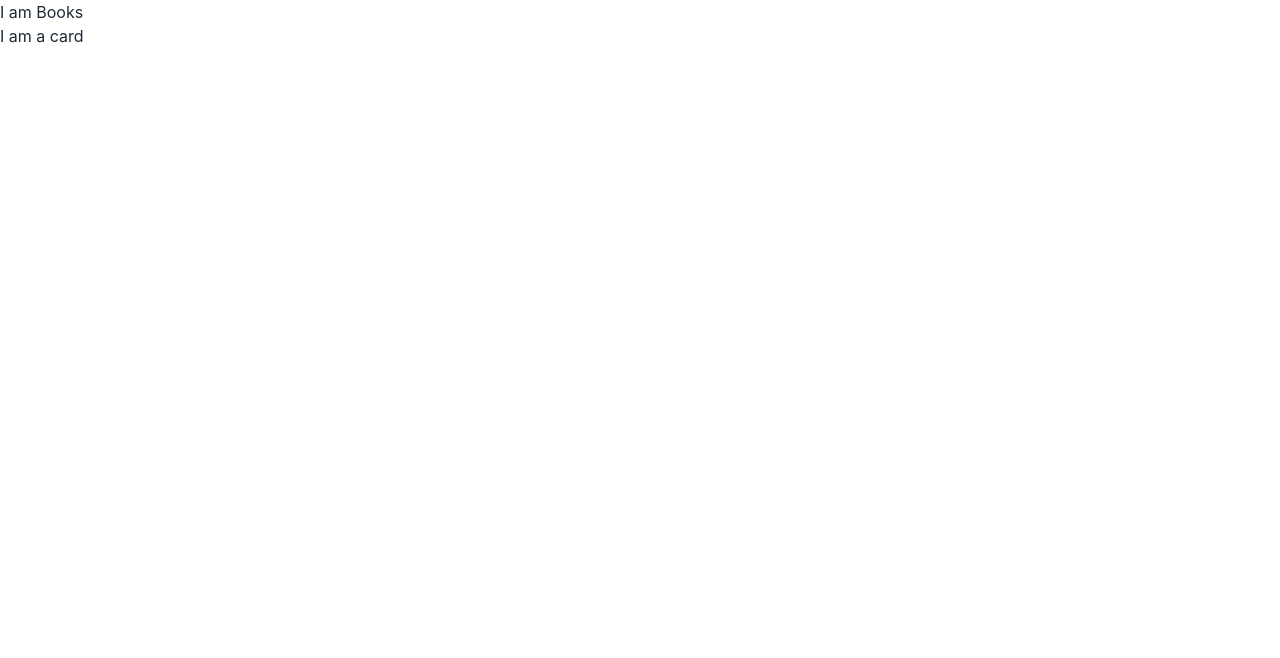
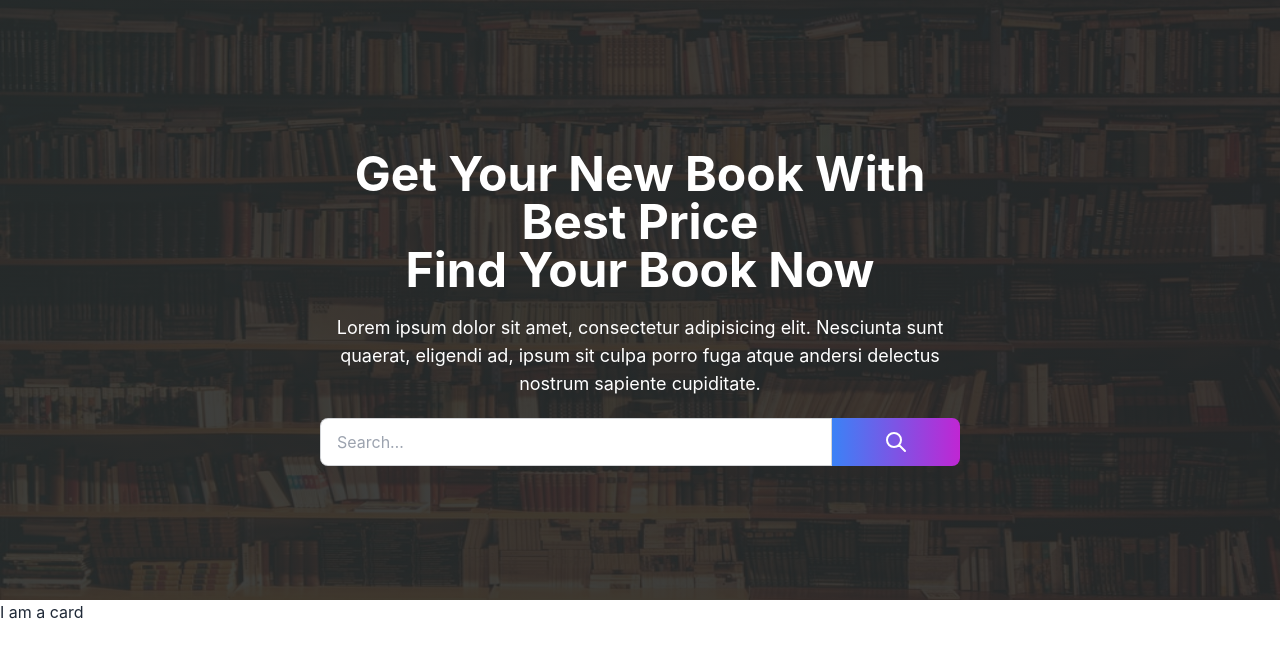
Before and after one commit to foy4748/phonetics, a Next.js app: page /books in a window 1280 px wide. Shown: the top 658 px of the page. Built offline with nearby package versions, Linux system fonts and the light colour scheme.

Commit message:
banner added

```diff
--- /dev/null
+++ b/components/booksComponents/BooksBanner.js
@@ -0,0 +1,26 @@
+import Image from "next/image";
+import styles from '../../styles/BooksBanner.module.css';
+
+const BooksBanner = () => {
+    return (
+        <div className="relative text-white">
+            <div className={`${styles.banner_img}`}>
+                <Image src='/BookBannerImg.jpeg' width={1000} height={0} className='h-[300px] md:h-[600px] w-full' alt='' />
+            </div>
+            <div className="text-center absolute top-12 md:top-1/4 left-3 md:left-1/4 right-3 md:right-1/4">
+                <h2 className="text-2xl md:text-5xl font-bold">Get Your New Book With Best Price <br /> Find Your Book Now</h2>
+                <p className="mt-2 md:mt-5 text-xs md:text-lg">Lorem ipsum dolor sit amet, consectetur adipisicing elit. Nesciunta sunt quaerat, eligendi ad, ipsum sit culpa porro fuga atque andersi delectus nostrum sapiente cupiditate.</p>
+                <div className="form-control mt-5">
+                    <div className="input-group justify-center">
+                        <input type="text" placeholder="Search…" className=" w-1/2 md:w-full input input-bordered" />
+                        <button className="btn btn-square w-1/5 bg-gradient-to-r from-blue-500 to-fuchsia-600 border-none">
+                            <svg xmlns="http://www.w3.org/2000/svg" className="h-6 w-6" fill="none" viewBox="0 0 24 24" stroke="currentColor"><path strokeLinecap="round" strokeLinejoin="round" strokeWidth="2" d="M21 21l-6-6m2-5a7 7 0 11-14 0 7 7 0 0114 0z" /></svg>
+                        </button>
+                    </div>
+                </div>
+            </div>
+        </div>
+    );
+};
+
+export default BooksBanner;
--- a/pages/books/index.js
+++ b/pages/books/index.js
@@ -1,8 +1,9 @@
 import BookCard from "../../components/booksComponents/BookCard";
+import BooksBanner from "../../components/booksComponents/BooksBanner";
 export default function Lessons() {
   return (
     <div>
-      <h1>I am Books</h1>
+      <BooksBanner />
       <BookCard />
     </div>
   );
--- /dev/null
+++ b/styles/BooksBanner.module.css
@@ -0,0 +1,17 @@
+.banner_img:after {
+    content: '';
+    position: absolute;
+    left: 0;
+    top: 0;
+    width: 100%;
+    height: 600px;
+    display: inline-block;
+    background: linear-gradient(to right, #292b2b 0%, rgb(40, 40, 41) 100%);
+    opacity: 0.9;
+}
+
+@media only screen and (max-width: 600px) {
+    .banner_img:after {
+        height: 300px;
+    }
+}
```
Also changed, not shown: public/BookBannerImg.jpeg (added).
